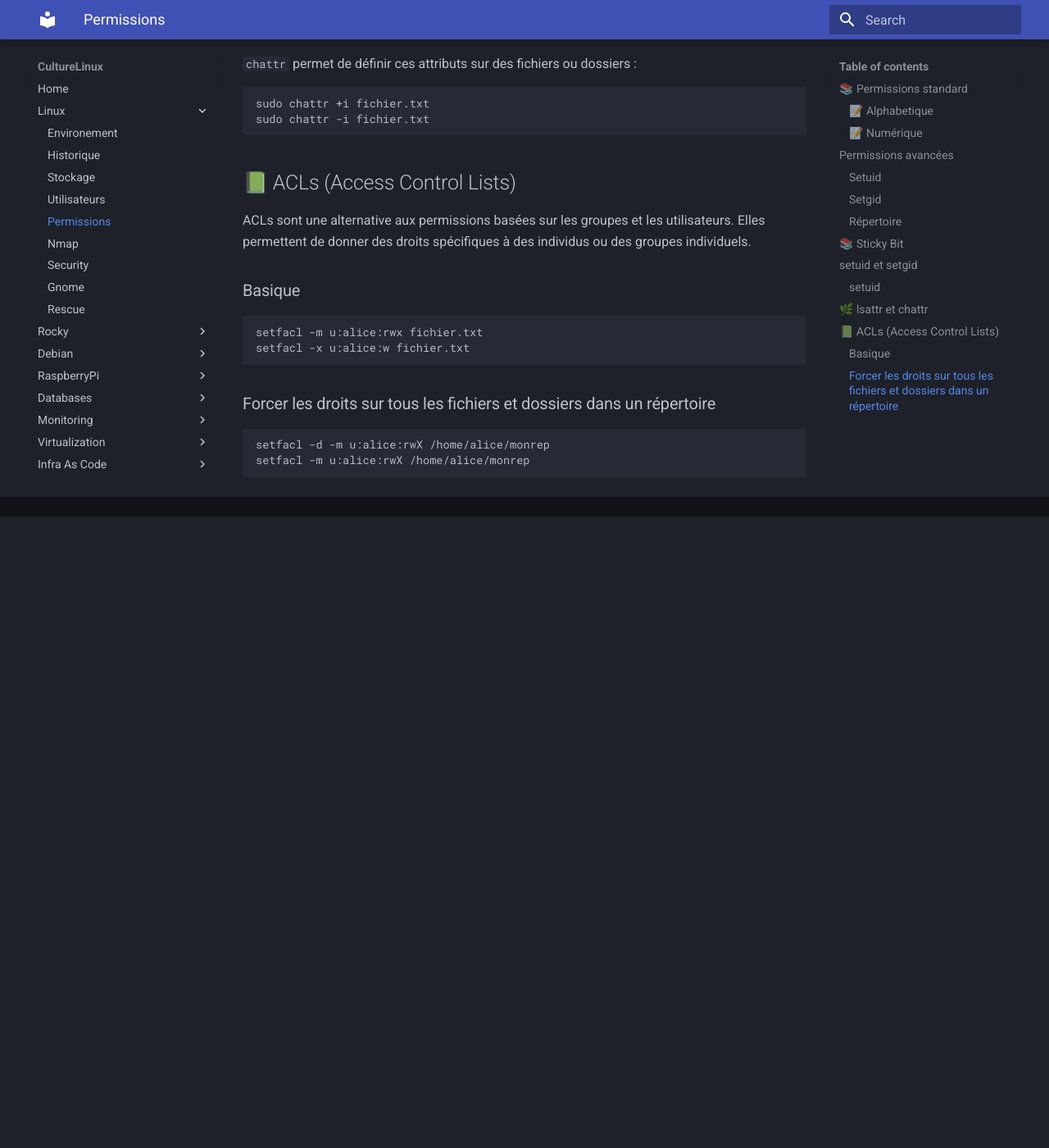
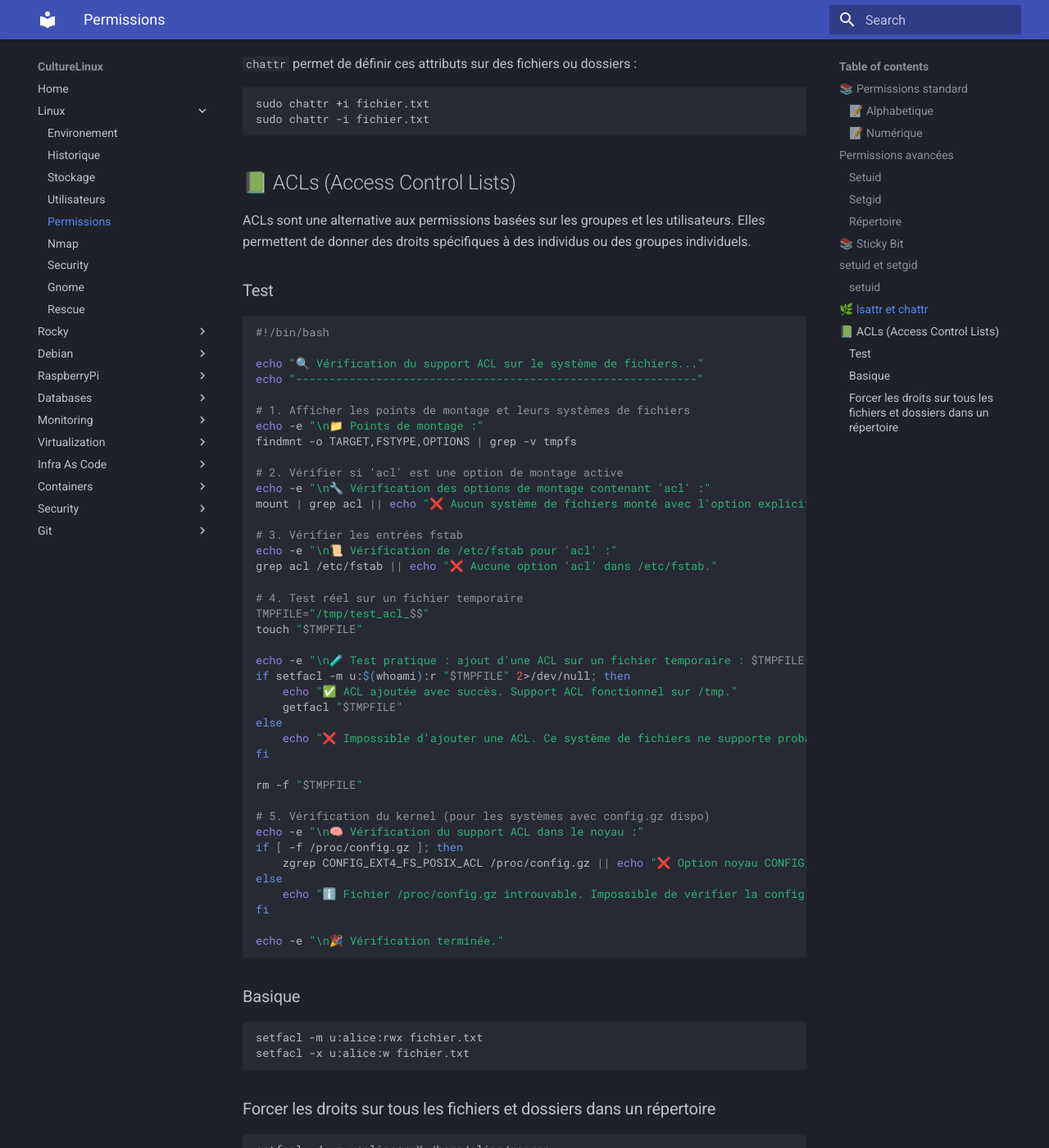
Before and after one commit to CultureLinux/doc, an MkDocs documentation site: the page built from docs/linux/permissions.md, in a window 1280 px wide and 1400 px high, scrolled down 2127 px. Shown: the whole window at 82% size. Built offline with MkDocs 1.6.1 and Material for MkDocs 9.7.7, drawn with Linux system fonts in a browser that asks for light colours; before the commit the page ends 2757 px from its top, so only the background shows below that.

````diff
--- a/docs/linux/permissions.md
+++ b/docs/linux/permissions.md
@@ -80,6 +80,50 @@ sudo chattr -i fichier.txt
 
 ACLs sont une alternative aux permissions basées sur les groupes et les utilisateurs. Elles permettent de donner des droits spécifiques à des individus ou des groupes individuels.
 
+### Test
+```bash
+#!/bin/bash
+
+echo "🔍 Vérification du support ACL sur le système de fichiers..."
+echo "------------------------------------------------------------"
+
+# 1. Afficher les points de montage et leurs systèmes de fichiers
+echo -e "\n📁 Points de montage :"
+findmnt -o TARGET,FSTYPE,OPTIONS | grep -v tmpfs
+
+# 2. Vérifier si 'acl' est une option de montage active
+echo -e "\n🔧 Vérification des options de montage contenant 'acl' :"
+mount | grep acl || echo "❌ Aucun système de fichiers monté avec l'option explicite 'acl'. Peut être activé par défaut."
+
+# 3. Vérifier les entrées fstab
+echo -e "\n📜 Vérification de /etc/fstab pour 'acl' :"
+grep acl /etc/fstab || echo "❌ Aucune option 'acl' dans /etc/fstab."
+
+# 4. Test réel sur un fichier temporaire
+TMPFILE="/tmp/test_acl_$$"
+touch "$TMPFILE"
+
+echo -e "\n🧪 Test pratique : ajout d'une ACL sur un fichier temporaire : $TMPFILE"
+if setfacl -m u:$(whoami):r "$TMPFILE" 2>/dev/null; then
+    echo "✅ ACL ajoutée avec succès. Support ACL fonctionnel sur /tmp."
+    getfacl "$TMPFILE"
+else
+    echo "❌ Impossible d'ajouter une ACL. Ce système de fichiers ne supporte probablement pas les ACLs."
+fi
+
+rm -f "$TMPFILE"
+
+# 5. Vérification du kernel (pour les systèmes avec config.gz dispo)
+echo -e "\n🧠 Vérification du support ACL dans le noyau :"
+if [ -f /proc/config.gz ]; then
+    zgrep CONFIG_EXT4_FS_POSIX_ACL /proc/config.gz || echo "❌ Option noyau CONFIG_EXT4_FS_POSIX_ACL absente ou désactivée."
+else
+    echo "ℹ️ Fichier /proc/config.gz introuvable. Impossible de vérifier la config du noyau."
+fi
+
+echo -e "\n🎉 Vérification terminée."
+```
+
 ### Basique
 
 ```bash
````
Also changed, not shown: docs/virtualization/proxmox.md (+10 -0 lines).
